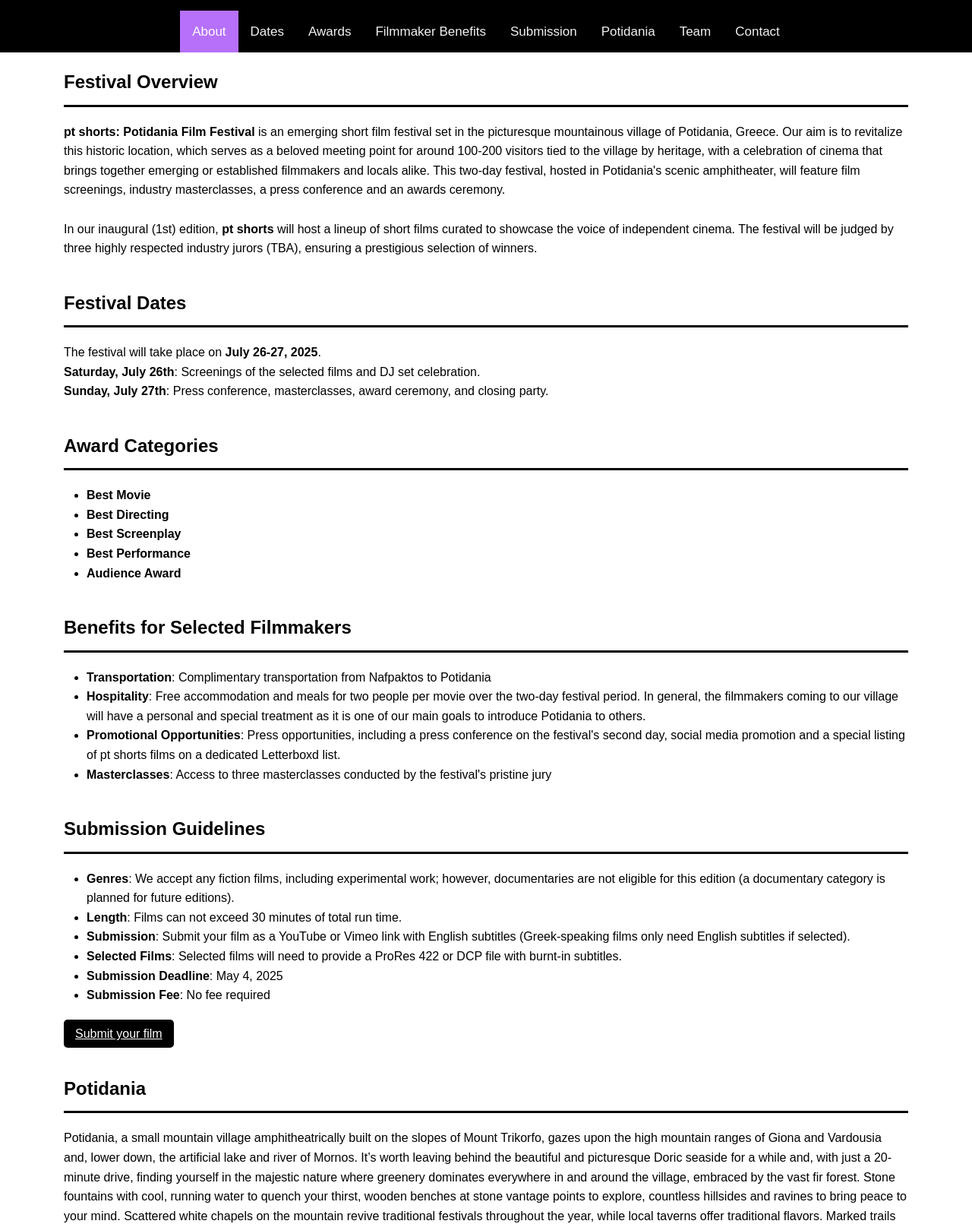
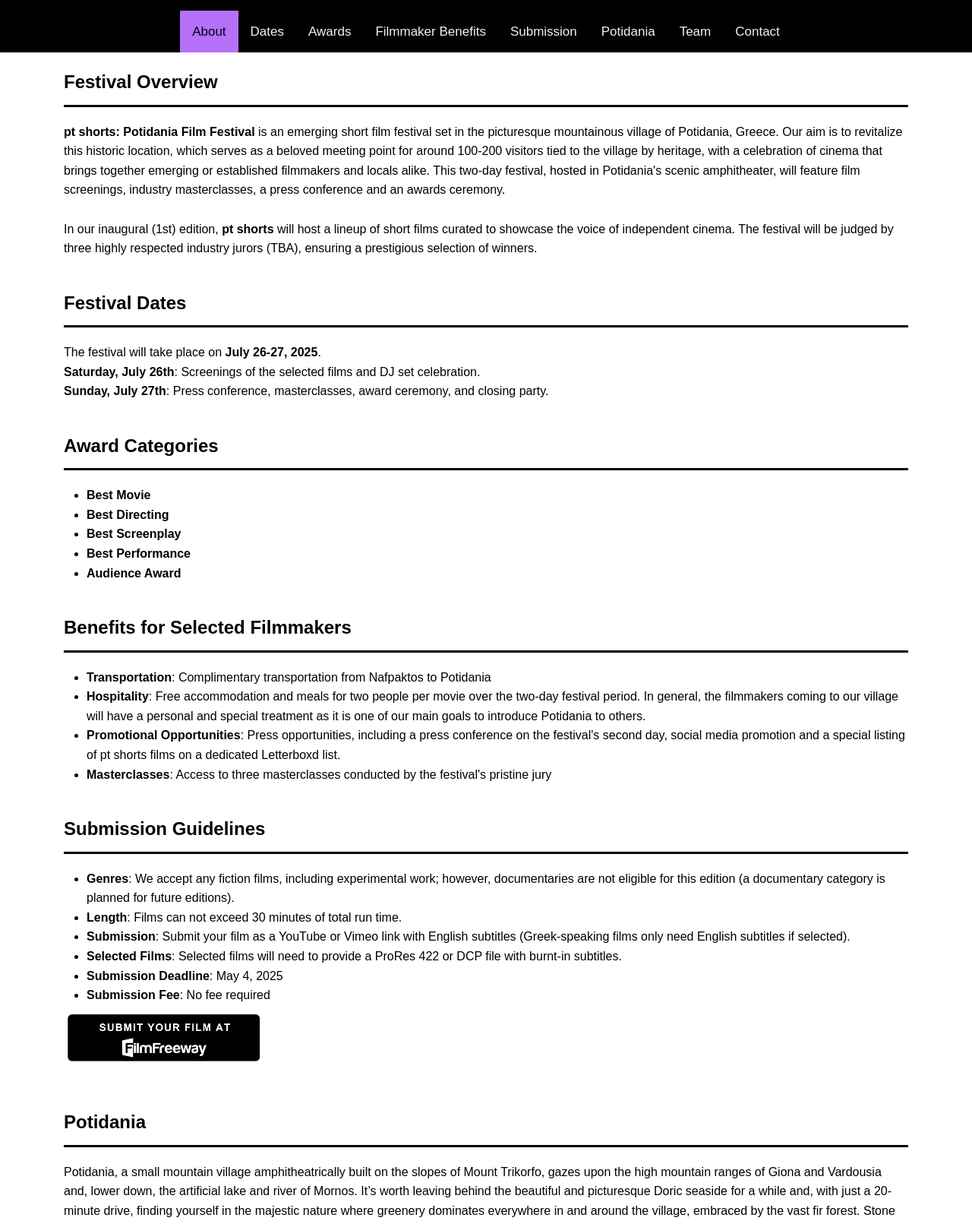
Before and after one commit to baklesis/baklesis.github.io, a plain HTML site: page docs/index.html in a window 1280 px wide. Shown: the part 319-1930 px from the top of the page at 76% size. Drawn offline with Linux system fonts and the light colour scheme.

Commit message:
update submit button w/film freeway logo button

```diff
--- a/docs/index.html
+++ b/docs/index.html
@@ -108,7 +108,7 @@
 
         .topnav a.active {
             background-color: #b670f9;
-            color: white;
+            color: black;
         }
 
         .topnav .icon {
@@ -321,10 +321,8 @@
                 <li><strong>Submission Fee</strong>: No fee required </li>
             </ul>
             <div class="mt-4">
-                <br>
-                <a href="https://filmfreeway.com/pt-shorts" class="submit-button">Submit your film</a>
-            </div>
-        </section>
+                <a href="https://filmfreeway.com/festivals/86231?utm_campaign=pt-shorts&utm_medium=External&utm_source=Submission+Button" target="_blank" title="Click to submit on FilmFreeway"><img src="assets/website-submityourfilm.png" title="Click to submit on FilmFreeway" width="263" height="88"></a>
+            </section>
         <section id="potidania">
             <h2>Potidania</h2>
             <p>Potidania, a small mountain village amphitheatrically built on the slopes of Mount Trikorfo, gazes upon the high mountain ranges of Giona and Vardousia and, lower down, the artificial lake and river of Mornos.
```
Also changed, not shown: docs/assets/website-submityourfilm.png (added).
